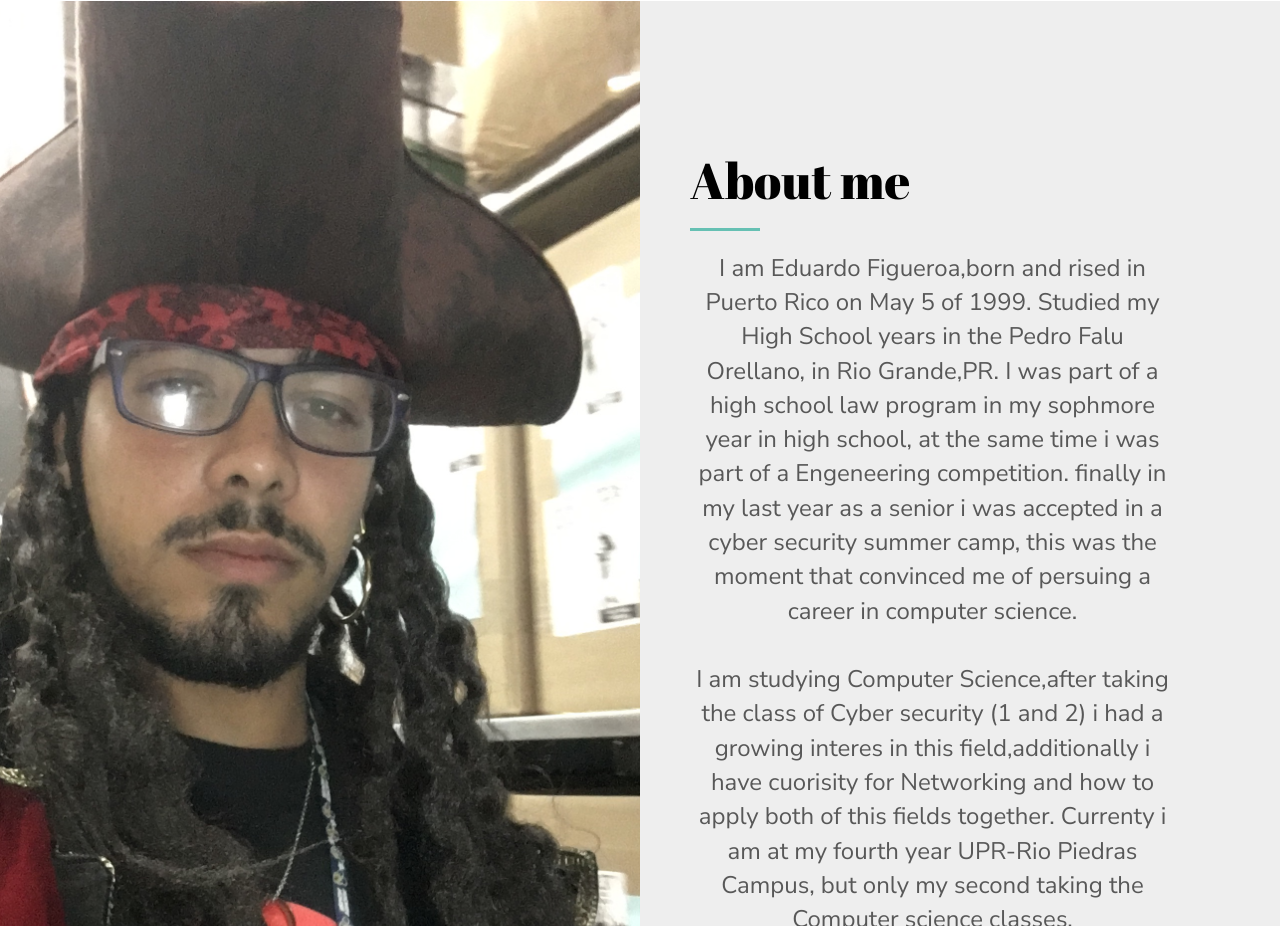
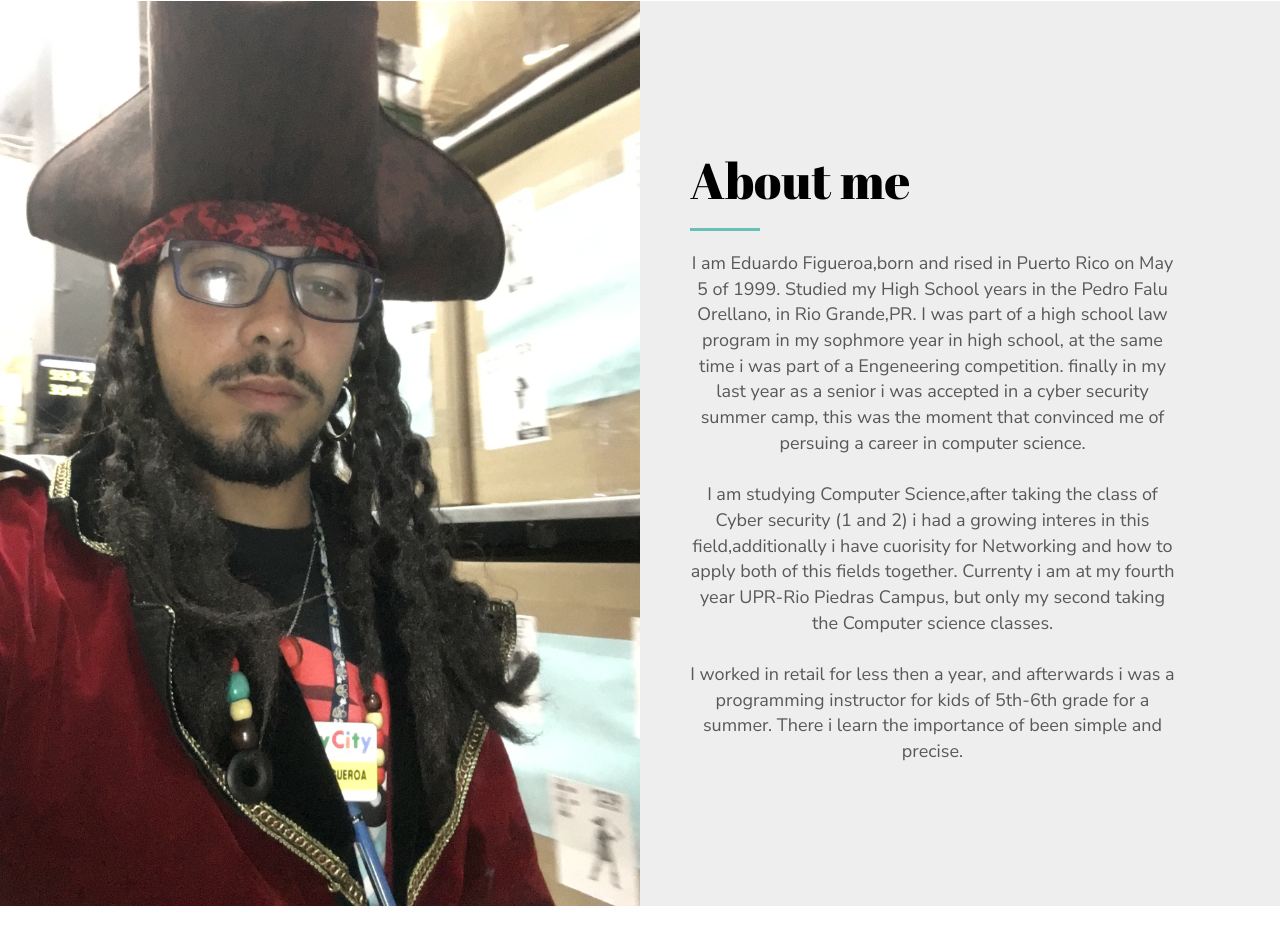
Before and after one commit to EduardoJFigueroa/EduardoJFigueroa.github.io, a plain HTML site: page index.html in a window 1280 px wide. Shown: the part 1134-2060 px from the top of the page. Drawn offline with Linux system fonts and the light colour scheme.

Commit message:
Update index.html

```diff
--- a/index.html
+++ b/index.html
@@ -103,7 +103,7 @@
             </div>
             <div class="col-md-6 col-md-offset-6 text-column">
                 <h2>About me</h2>
-                <p style="text-align: center; font-size: 24px;">
+                <p style="text-align: center; font-size: 18px;">
 
                     I am Eduardo Figueroa,born and rised in Puerto Rico on May 5 of 1999. Studied my High School years in the Pedro Falu Orellano, in Rio Grande,PR. I was part of a high school law program in my sophmore year in high school, at the same time i was part of a Engeneering competition. finally in my last year as a senior i was accepted in a cyber security summer camp, this was the moment that convinced me of persuing a career in computer science.
 
```
